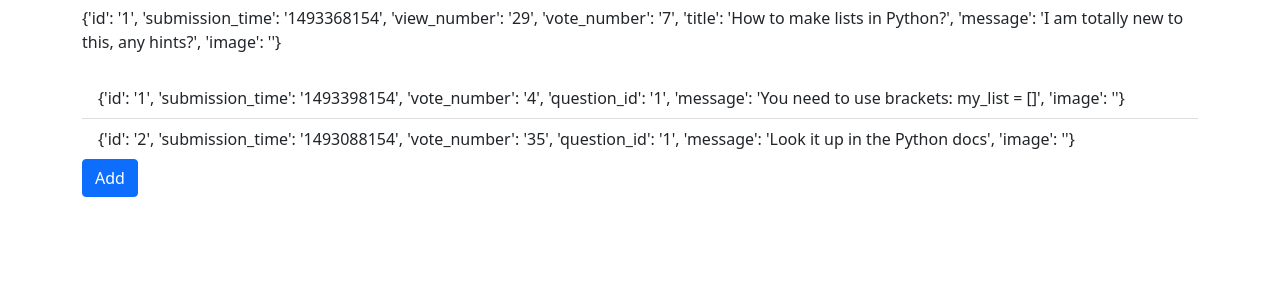
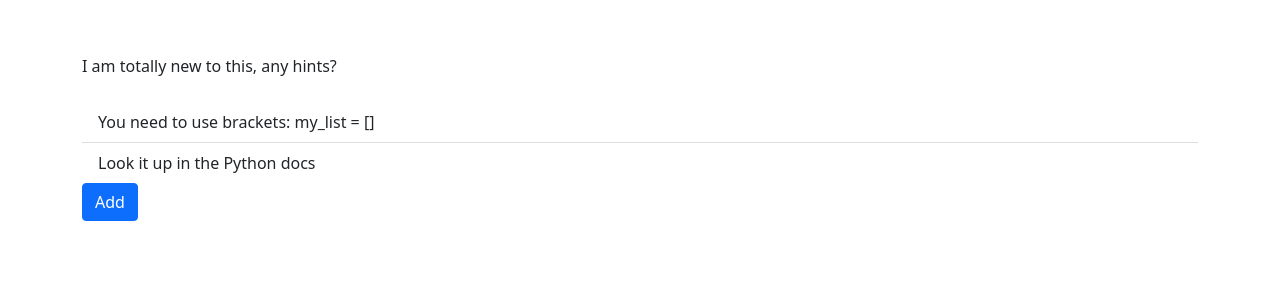
Before and after one commit to szopszop/AskMate_Forum, a Flask app: page /question/1 in a window 1280 px wide. Shown: the part 50-348 px from the top of the page. Run offline with Flask 2, Linux system fonts and the light colour scheme; some libraries are stand-ins or nearby versions.

Commit message:
displays questions and answers

```diff
--- a/server.py
+++ b/server.py
@@ -25,11 +25,11 @@ def questions(question_id):
     for question in questions:
         if question['id'] == str(question_id):
             the_question = question
+
     answers = []
     for answer in all_answers:
         if answer['question_id'] == str(question_id):
             answers.append(answer)
-
     return render_template('questions.html', question=the_question, answers=answers)
 
 
--- a/templates/questions.html
+++ b/templates/questions.html
@@ -3,13 +3,14 @@
 {% block header %}Question{% endblock %}
 {% block body %}
     <div>
-        {{ question }}
+        <br><br>
+        {{ question['message'] }}
         <br><br>
     </div>
 
         <div class="list-group list-group-flush">
         {% for answer in answers %}
-            <div class="list-group-item">{{ answer }}</div>
+            <div class="list-group-item">{{ answer['message'] }}</div>
         {% endfor %}
     </div>
     <div>
```
